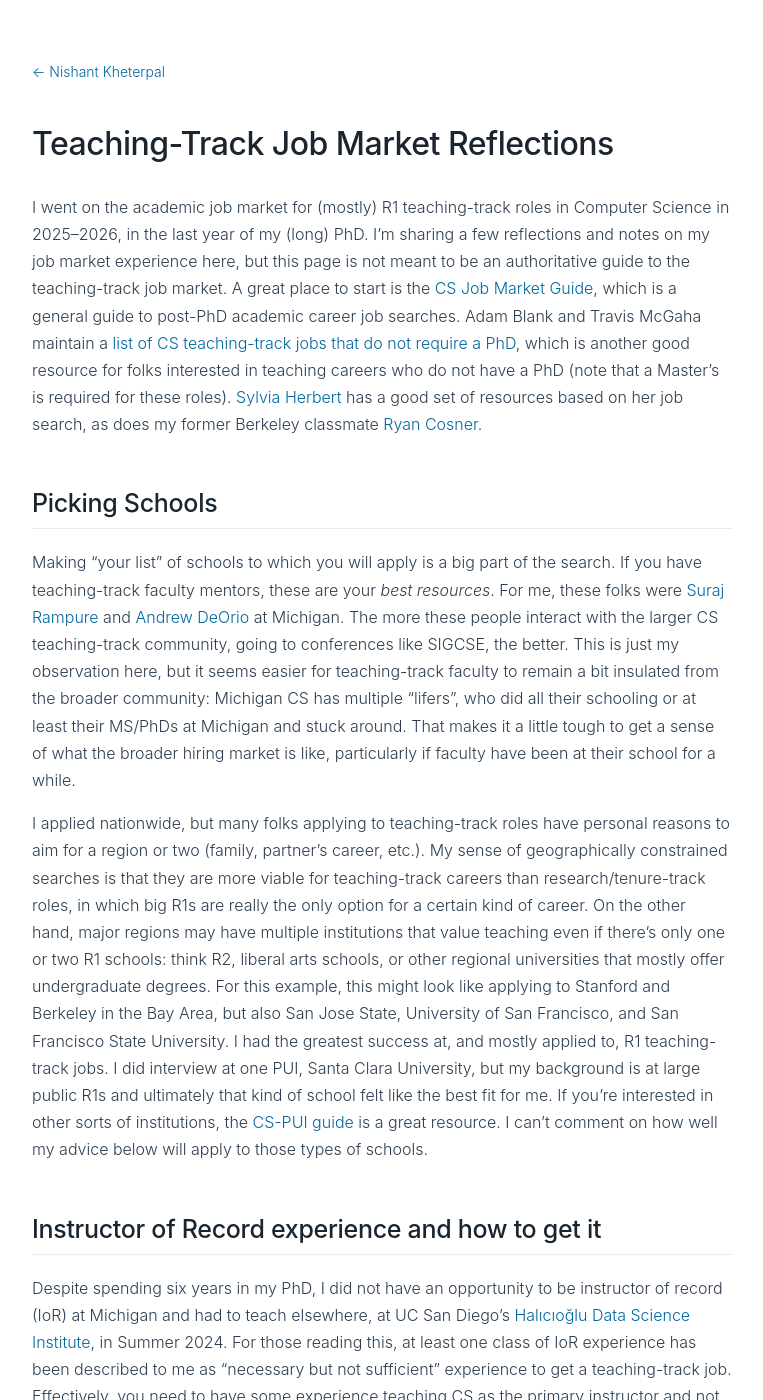
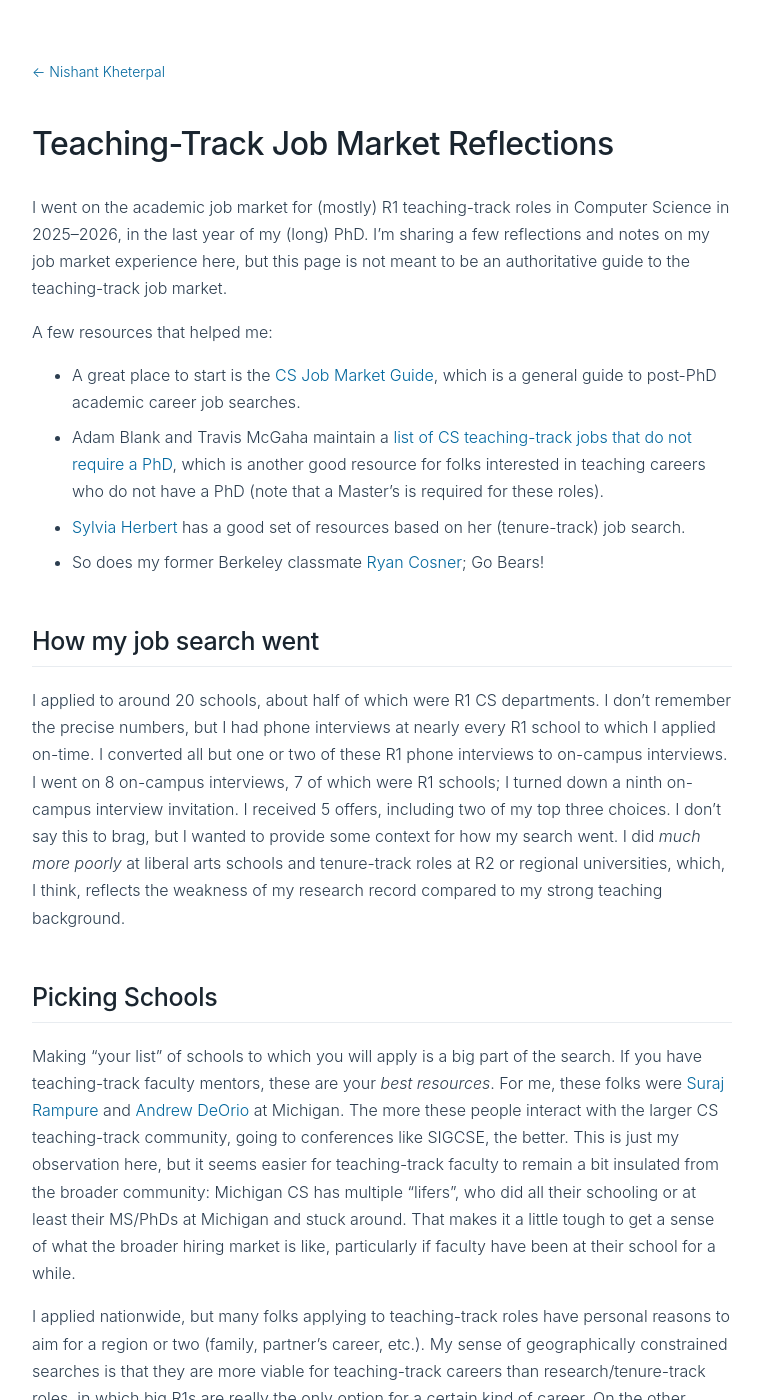
Before and after one commit to nskh/nskh.github.io, a Jekyll site: the page built from teaching-track-notes.md, in a window 1280 px wide and 1400 px high. Shown: the whole window, without its empty margins (258-1021 px from the left). Built offline with Jekyll 4.4.1, drawn with Linux system fonts in a browser that asks for light colours; some of the changed text lies outside the part shown.

Commit message:
updated job market site

```diff
--- a/teaching-track-notes.md
+++ b/teaching-track-notes.md
@@ -1,12 +1,23 @@
 ---
 layout: default
 title: Teaching-Track Job Market Reflections
-permalink: /teaching-track/
+permalink: /job-market/
 ---
 
 # Teaching-Track Job Market Reflections
 
-I went on the academic job market for (mostly) R1 teaching-track roles in Computer Science in 2025–2026, in the last year of my (long) PhD. I'm sharing a few reflections and notes on my job market experience here, but this page is not meant to be an authoritative guide to the teaching-track job market. A great place to start is the [CS Job Market Guide](https://csguides.github.io/grad-job-guide/), which is a general guide to post-PhD academic career job searches. Adam Blank and Travis McGaha maintain a [list of CS teaching-track jobs that do not require a PhD](https://adamblan.github.io/cs-ms-teaching-track/), which is another good resource for folks interested in teaching careers who do not have a PhD (note that a Master's is required for these roles). [Sylvia Herbert](https://sylviaherbert.com/faculty-application-advice) has a good set of resources based on her job search, as does my former Berkeley classmate [Ryan Cosner](https://www.rkcosner.com/blogs/faculty_apps/).
+I went on the academic job market for (mostly) R1 teaching-track roles in Computer Science in 2025–2026, in the last year of my (long) PhD. I'm sharing a few reflections and notes on my job market experience here, but this page is not meant to be an authoritative guide to the teaching-track job market.
+
+A few resources that helped me:
+
+- A great place to start is the [CS Job Market Guide](https://csguides.github.io/grad-job-guide/), which is a general guide to post-PhD academic career job searches.
+- Adam Blank and Travis McGaha maintain a [list of CS teaching-track jobs that do not require a PhD](https://adamblan.github.io/cs-ms-teaching-track/), which is another good resource for folks interested in teaching careers who do not have a PhD (note that a Master's is required for these roles).
+- [Sylvia Herbert](https://sylviaherbert.com/faculty-application-advice) has a good set of resources based on her (tenure-track) job search.
+- So does my former Berkeley classmate [Ryan Cosner](https://www.rkcosner.com/blogs/faculty_apps/); Go Bears!
+
+## How my job search went
+
+I applied to around 20 schools, about half of which were R1 CS departments. I don't remember the precise numbers, but I had phone interviews at nearly every R1 school to which I applied on-time. I converted all but one or two of these R1 phone interviews to on-campus interviews. I went on 8 on-campus interviews, 7 of which were R1 schools; I turned down a ninth on-campus interview invitation. I received 5 offers, including two of my top three choices. I don't say this to brag, but I wanted to provide some context for how my search went. I did _much more poorly_ at liberal arts schools and tenure-track roles at R2 or regional universities, which, I think, reflects the weakness of my research record compared to my strong teaching background.
 
 ## Picking Schools
 
@@ -41,10 +52,11 @@
 - Similarly, a Friday/Monday interview schedule can be a pain, even though you've technically split the two interviews across two weeks. This is particularly annoying because schools usually cover two nights of hotel, so you're left figuring out a Saturday night hotel yourself.
 - Prioritize convenience in your travel: fly direct and take Uber/Lyft/taxi from the airport. Schools will reimburse you for reasonable travel expenses and spending (reimbursed) money to save time and hassle is well worth it.
 - I wore the exact same outfit for every interview, plus or minus jackets and cardigans depending on weather. I wore a light blue button-down shirt, tucked into olive green chinos over brown dress shoes. See the CS Job Market Guide for more, but dress in a way that will make you comfortable; if you are not a frequent suit or blazer wearer, do not start doing so for the first time during your interviews.
+- This is random, but I only ordered alcohol at my dinners if one of my hosts did. I did order two drinks on one occasion when all three of my hosts also got second drinks, but otherwise kept it to one drink. This should go without saying, but please only drink at interviews if you can do so responsibly and won't make a fool of yourself.
 
 ## Opinionation
 
-Anyone who knows me will tell you I do not hesitate before sharing what I think, or perhaps do not think before I speak. I was worried that this would be detrimental when I interviewed, but I think in fact my candor was a benefit. To be clear, you shouldn't be offensive (and neither was I!), but I think a candidate who has some strong opinions about teaching philosophy is not a bad thing. On a second visit, someone mentioned other candidates who had pedagogically excellent teaching demos (active learning, a blend of modalities, etc) but in a way that was "thin" —— perhaps they weren't able to express the beliefs behind their pedagogical choices.
+Anyone who knows me will tell you I do not hesitate before sharing what I think, or, more bluntly, often do not think before I speak. I was worried that this would be detrimental when I interviewed, but I think, in fact, my candor was a benefit. To be clear, you shouldn't be offensive (and neither was I!), but I think a candidate who has some strong opinions about teaching philosophy is not a bad thing. On a second visit, someone mentioned other candidates who had pedagogically excellent teaching demos (active learning, a blend of modalities, etc) but in a way that was "thin" —— perhaps they weren't able to express the beliefs behind their pedagogical choices.
 
 Perhaps due to all the time I've spent in school as both a student and a TA, I have lots of opinions about things:
 
```
